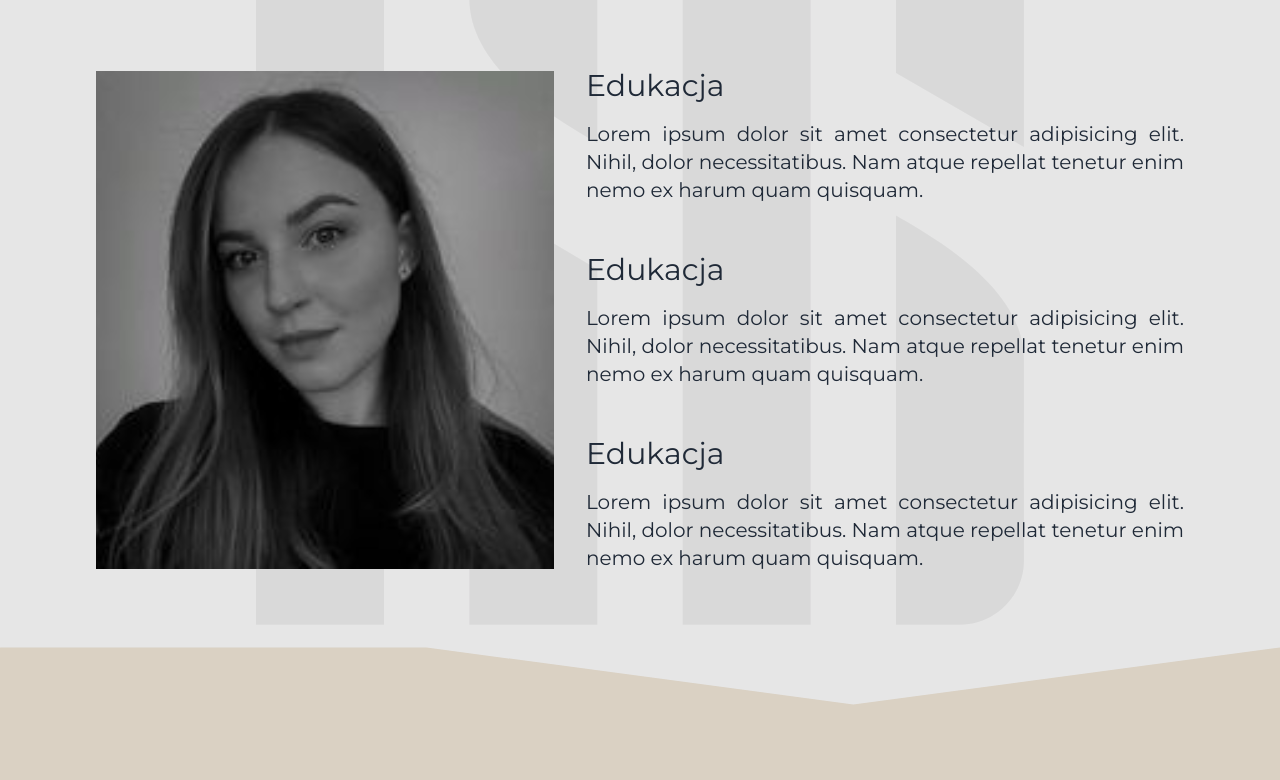
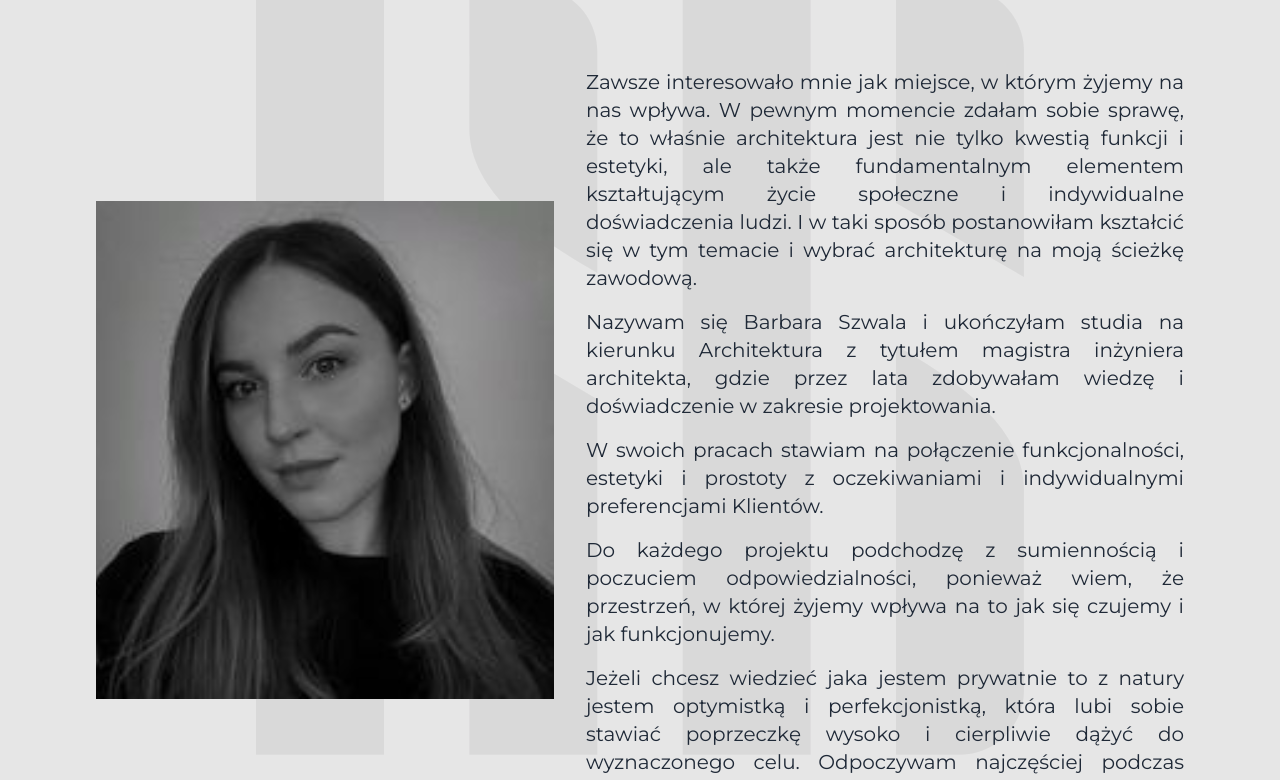
Before and after one commit to mizdebski77/Barbara-Szwala, a React (Create React App) app: page /#/O-Mnie in a window 1280 px wide. Shown: the part 1024-1804 px from the top of the page. Built offline with nearby package versions, Linux system fonts and the light colour scheme.

Commit message:
Header section changed

```diff
--- a/src/features/About/about.tsx
+++ b/src/features/About/about.tsx
@@ -41,15 +41,7 @@ export const About = () => {
                         transition={{ duration: 1 }}
                         src={barbara} alt='Barbara' className='m-auto z-[2]  md:max-w-lg max-w-64 w-full' />
                     <div className='grid md:gap-12 gap-6 z-[2]'>
-                        <motion.div
-                            initial={{ x: '5%', opacity: 0 }}
-                            whileInView={{ x: 0, opacity: 1 }}
-                            viewport={{ once: false }}
-                            transition={{ duration: 1 }}
-                            className='grid md:gap-4 gap-2'>
-                            <p className='md:text-3xl text-2xl text-start'>Edukacja</p>
-                            <p className='md:text-xl text-lg text-justify'>Lorem ipsum dolor sit amet consectetur adipisicing elit. Nihil, dolor necessitatibus. Nam atque repellat tenetur enim nemo ex harum quam quisquam. </p>
-                        </motion.div >
+
 
                         <motion.div
                             initial={{ x: '5%', opacity: 0 }}
@@ -57,18 +49,31 @@ export const About = () => {
                             viewport={{ once: false }}
                             transition={{ duration: 1 }}
                             className='grid md:gap-4 gap-2'>
-                            <p className='md:text-3xl text-2xl text-start'>Edukacja</p>
-                            <p className='md:text-xl text-lg text-justify'>Lorem ipsum dolor sit amet consectetur adipisicing elit. Nihil, dolor necessitatibus. Nam atque repellat tenetur enim nemo ex harum quam quisquam. </p>
-                        </motion.div >
+                            <p className='md:text-xl text-lg text-justify'>
 
-                        <motion.div
-                            initial={{ x: '5%', opacity: 0 }}
-                            whileInView={{ x: 0, opacity: 1 }}
-                            viewport={{ once: false }}
-                            transition={{ duration: 1 }}
-                            className='grid md:gap-4 gap-2'>
-                            <p className='md:text-3xl text-2xl text-start'>Edukacja</p>
-                            <p className='md:text-xl text-lg text-justify'>Lorem ipsum dolor sit amet consectetur adipisicing elit. Nihil, dolor necessitatibus. Nam atque repellat tenetur enim nemo ex harum quam quisquam. </p>
+                                <p>
+                                    Zawsze interesowało mnie jak miejsce, w którym żyjemy na nas wpływa. W pewnym momencie zdałam sobie sprawę, że to właśnie architektura jest nie tylko kwestią funkcji i estetyki, ale także fundamentalnym elementem kształtującym życie społeczne i indywidualne doświadczenia ludzi. I w taki sposób postanowiłam kształcić się w tym temacie i wybrać architekturę na moją ścieżkę zawodową.
+
+                                </p>
+
+                                <p className='my-4'>
+                                    Nazywam się Barbara Szwala i ukończyłam studia na kierunku Architektura z tytułem magistra inżyniera architekta, gdzie przez lata zdobywałam wiedzę i doświadczenie w zakresie projektowania.
+                                </p>
+
+                                <p className='my-4'>
+                                    W swoich pracach stawiam na połączenie funkcjonalności, estetyki i prostoty z oczekiwaniami i indywidualnymi preferencjami Klientów.
+
+                                </p>
+                                <p className='my-4'>
+                                    Do każdego projektu podchodzę z sumiennością i poczuciem odpowiedzialności, ponieważ wiem, że przestrzeń, w której żyjemy wpływa na to jak się czujemy i jak funkcjonujemy.
+                                </p>
+
+                                <p>
+                                    Jeżeli chcesz wiedzieć jaka jestem prywatnie to z natury jestem optymistką i perfekcjonistką, która lubi sobie stawiać poprzeczkę wysoko i cierpliwie dążyć do wyznaczonego celu. Odpoczywam najczęściej podczas spacerów z psim kompanem Topkiem albo podczas trekkingu po górach.
+
+                                </p>
+
+                            </p>
                         </motion.div >
                     </div>
                 </div>
--- a/src/features/Home/Sections/about.tsx
+++ b/src/features/Home/Sections/about.tsx
@@ -43,6 +43,18 @@ export const About = () => {
                             viewport={{ once: false }}
                             transition={{ duration: 1, delay: 0.2 }}
                             className='md:text-xl text-lg opacity-75 text-justify text-dark'>Do każdego projektu podchodzę z sumiennością i poczuciem odpowiedzialności, ponieważ wiem, że przestrzeń, w której żyjemy wpływa na to jak się czujemy i jak funkcjonujemy.</motion.p>
+
+
+                        <motion.a
+                            initial={{ y: '30%', opacity: 0 }}
+                            whileInView={{ y: 0, opacity: 1 }}
+                            viewport={{ once: false }}
+                            transition={{ duration: 1, delay: 0.3 }}
+                            href="/Kontakt"
+                            className=" group relative overflow-hidden rounded-xl bg-[#8b6d6a] w-fit md:px-12 px-8 py-1 text-bright transition-all duration-300 ease-out hover:bg-gradient-to-r hover:from-dark hover:bright float-right ml-auto">
+                            <span className="ease absolute -right-2 -mt-12 h-32 w-12 translate-x-12 rotate-12 transform bg-bright opacity-50 transition-all duration-700 group-hover:-translate-x-80"></span>
+                            <span className="relative md:text-4xl">🡢</span>
+                        </motion.a>
                     </div>
                 </div>
 
--- a/src/features/Home/Sections/hero.tsx
+++ b/src/features/Home/Sections/hero.tsx
@@ -6,27 +6,27 @@ import { motion } from "framer-motion"
 export const Hero = () => {
     return (
         <div
-            className="hero min-h-screen"
+            className="hero justify-start items-end px-12 py-32 min-h-screen"
             style={{
                 backgroundImage: `url(${hero})`,
             }}>
-            <div className="hero-overlay bg-opacity-80"></div>
 
-            <div className=" grid  gap-4 backdrop-blur-sm lg:py-32 py-12 w-full md:px-32 px-4">
+            <div className="max-w-fit grid gap-12 backdrop-blur-sm lg:py-32 py-12 md:px-32 px-4">
                 <motion.div
                     initial={{ y: '-30%', opacity: 0 }}
                     whileInView={{ y: 0, opacity: 1 }}
                     viewport={{ once: true }}
                     transition={{ duration: 0.7 }}
                     className='flex items-center justify-start md:gap-8 gap-4'>
-                    <img src={logo} alt='Logo' className='md:max-w-xl max-w-16 w-full' />
+                    <img src={logo} alt='Logo' className='md:max-w-md max-w-16 w-full' />
                 </motion.div>
+
                 <motion.p
                     initial={{ scale: 0.8, opacity: 0 }}
                     whileInView={{ scale: 1, opacity: 1 }}
                     viewport={{ once: true }}
                     transition={{ duration: 0.7, }}
-                    className='md:text-2xl text-lg text-bright opacity-80 '>
+                    className='tracking-wide md:text-5xl text-lg text-bright opacity-80 font-bold '>
                     Zadbajmy o Twoją przestrzeń
                 </motion.p>
 
@@ -36,14 +36,11 @@ export const Hero = () => {
                     viewport={{ once: true }}
                     transition={{ duration: 0.7 }}
                     href="/Kontakt"
-                    className="m-auto group relative overflow-hidden rounded-xl  bg-main md:px-12 px-8 md:py-3 py-2 text-dark transition-all duration-300 ease-out hover:bg-gradient-to-r hover:from-bright hover:dark">
+                    className="max-w-8xl m-auto group relative overflow-hidden rounded-xl  bg-main md:px-12 px-8 md:py-3 py-2 text-dark transition-all duration-300 ease-out hover:bg-gradient-to-r hover:from-bright hover:dark">
                     <span className="ease absolute right-0 -mt-12 h-32 w-12 translate-x-12 rotate-12 transform bg-dark opacity-10  transition-all duration-700 group-hover:-translate-x-80"></span>
                     <span className="relative md:text-xl ">Kontakt</span>
                 </motion.a>
-
-
             </div>
-
         </div>
     );
 };
--- a/src/features/Home/Sections/services.tsx
+++ b/src/features/Home/Sections/services.tsx
@@ -18,8 +18,7 @@ export const Services = () => {
                     viewport={{ once: false }}
                     transition={{ duration: 1, delay: 0.4 }}
                     className='md:text-xl text-lg opacity-75 md:max-w-[70%] max-w-full text-justify text-dark'>
-                    Lorem ipsum dolor sit amet consectetur adipisicing elit. Assumenda incidunt laboriosam distinctio placeat error sit suscipit eum nobis officiis natus ad, maxime dolores provident a, vel cumque architecto fugiat voluptatibus!
-                </motion.p >
+                    Indywidualne podejście do każdego projektu pozwala nam stworzyć przestrzenie dopasowane do stylu życia użytkownika oraz z spersonalizowanymi rozwiązaniami, zgodnymi z oczekiwaniami i preferencjami Klienta.                </motion.p >
             </div>
 
             <div className='grid md:grid-cols-3 md:max-w-[100%] max-w-md gap-8 p-4 m-auto'>
@@ -58,7 +57,8 @@ export const Services = () => {
                         backgroundPosition: 'center',
                     }}>
                     <p className='md:text-3xl text-2xl text-center text-bright'>Usługa</p>
-                    <p className='md:text-xl text-md text-bright opacity-90 text-center'>Lorem ipsum dolor sit amet consectetur adipisicing elit. Quam temporibus voluptatum sint esse nulla, quis deleniti perferendis excepturi asperiores repellat quos deserunt consequatur! Omnis possimus fuga sunt, fugit repellat recusandae!</p>
+                    <p className='md:text-xl text-md text-bright opacity-90 text-center'>
+                        Indywidualne podejście do każdego projektu pozwala nam stworzyć przestrzenie dopasowane do stylu życia użytkownika oraz z spersonalizowanymi rozwiązaniami, zgodnymi z oczekiwaniami i preferencjami Klienta.                    </p>
 
                     <a
                         href="/Kontakt"
```
Also changed, not shown: 1 other file (tests, documents, lock files or other folders).
